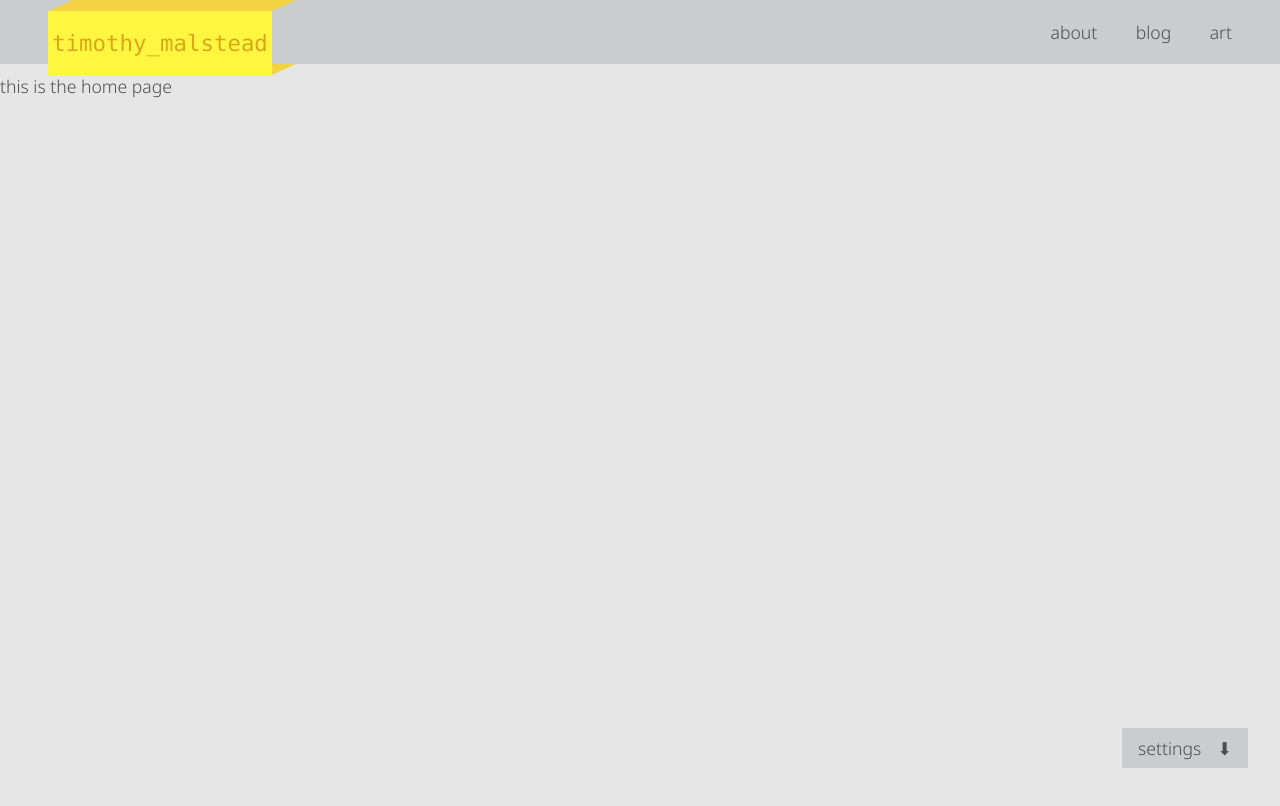
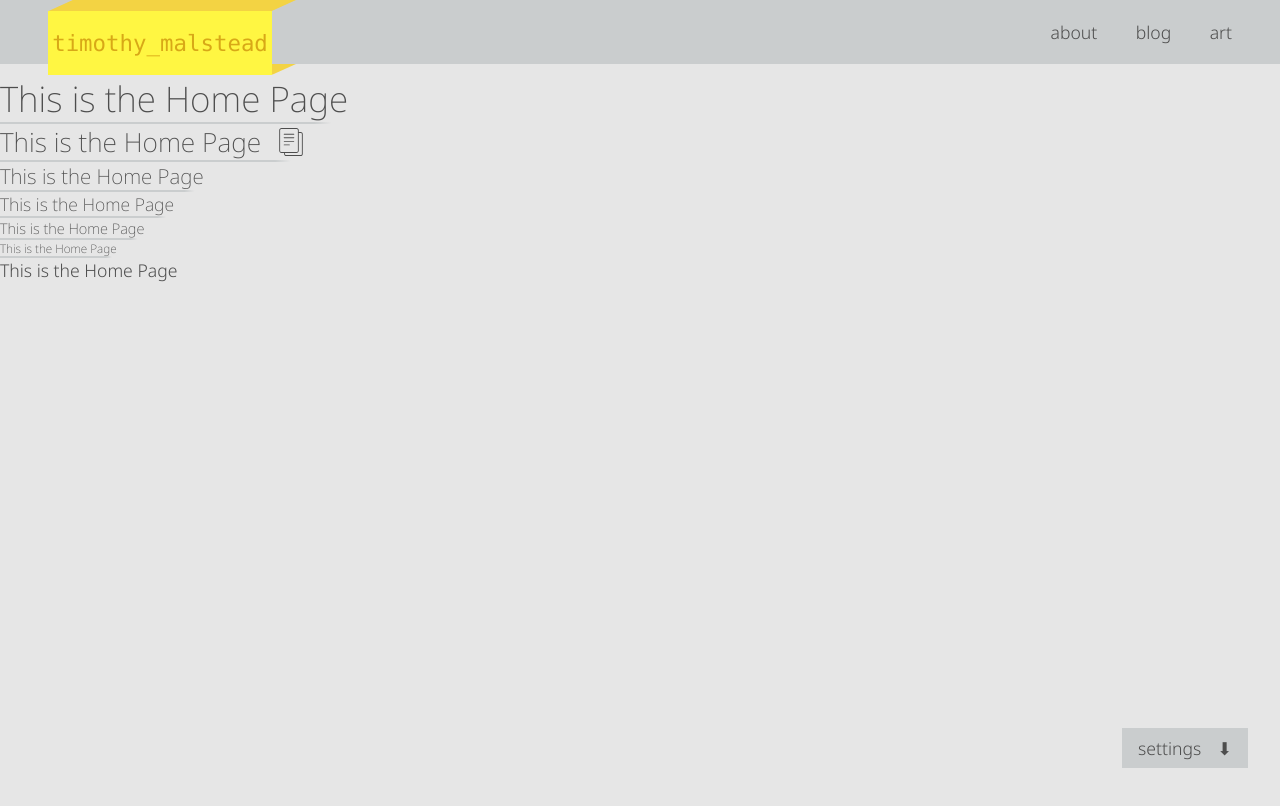
Before and after one commit to timmalstead/personal-site-next-js, a Next.js app: page / in a window 1280 px wide. Shown: the top 806 px of the page. Built offline with nearby package versions, Linux system fonts and the light colour scheme; no server answers.

Commit message:
implements markdown and heading components

```diff
--- /dev/null
+++ b/app/_components/heading/CopyButton.tsx
@@ -0,0 +1,22 @@
+"use client"
+import Copy from "./CopyIcon"
+
+interface CopyButtonProps {
+    id: string
+}
+
+const CopyButton = ({ id }: CopyButtonProps) => {
+    const copyId = () => {
+        const { href } = location
+        const url = href.includes("#") ? href.split("#")[0] : href
+        navigator.clipboard.writeText(`${url}#${id}`)
+    }
+
+    return (
+        <button onClick={copyId} title="Copy Heading Address">
+            <Copy />
+        </button>
+    )
+}
+
+export default CopyButton
--- /dev/null
+++ b/app/_components/heading/CopyIcon.tsx
@@ -0,0 +1,60 @@
+import { forwardRef, type SVGProps } from "react"
+
+const CopyIcon = forwardRef<SVGProps<SVGSVGElement>, SVGProps<SVGSVGElement>>(
+    (props, ref) => (
+        <svg
+            fill="#000000"
+            height="800px"
+            width="800px"
+            version="1.1"
+            id="Layer_1"
+            xmlns="http://www.w3.org/2000/svg"
+            xmlnsXlink="http://www.w3.org/1999/xlink"
+            viewBox="0 0 64 64"
+            enableBackground="new 0 0 64 64"
+            xmlSpace="preserve"
+            // @ts-ignore SVG Element doesn't have a ref prop
+            ref={ref}
+            {...props}
+        >
+            <g id="Text-files">
+                <path
+                    d="M53.9791489,9.1429005H50.010849c-0.0826988,0-0.1562004,0.0283995-0.2331009,0.0469999V5.0228
+       C49.7777481,2.253,47.4731483,0,44.6398468,0h-34.422596C7.3839517,0,5.0793519,2.253,5.0793519,5.0228v46.8432999
+       c0,2.7697983,2.3045998,5.0228004,5.1378999,5.0228004h6.0367002v2.2678986C16.253952,61.8274002,18.4702511,64,21.1954517,64
+       h32.783699c2.7252007,0,4.9414978-2.1725998,4.9414978-4.8432007V13.9861002
+       C58.9206467,11.3155003,56.7043495,9.1429005,53.9791489,9.1429005z M7.1110516,51.8661003V5.0228
+       c0-1.6487999,1.3938999-2.9909999,3.1062002-2.9909999h34.422596c1.7123032,0,3.1062012,1.3422,3.1062012,2.9909999v46.8432999
+       c0,1.6487999-1.393898,2.9911003-3.1062012,2.9911003h-34.422596C8.5049515,54.8572006,7.1110516,53.5149002,7.1110516,51.8661003z
+        M56.8888474,59.1567993c0,1.550602-1.3055,2.8115005-2.9096985,2.8115005h-32.783699
+       c-1.6042004,0-2.9097996-1.2608986-2.9097996-2.8115005v-2.2678986h26.3541946
+       c2.8333015,0,5.1379013-2.2530022,5.1379013-5.0228004V11.1275997c0.0769005,0.0186005,0.1504021,0.0469999,0.2331009,0.0469999
+       h3.9682999c1.6041985,0,2.9096985,1.2609005,2.9096985,2.8115005V59.1567993z"
+                />
+                <path
+                    d="M38.6031494,13.2063999H16.253952c-0.5615005,0-1.0159006,0.4542999-1.0159006,1.0158005
+       c0,0.5615997,0.4544001,1.0158997,1.0159006,1.0158997h22.3491974c0.5615005,0,1.0158997-0.4542999,1.0158997-1.0158997
+       C39.6190491,13.6606998,39.16465,13.2063999,38.6031494,13.2063999z"
+                />
+                <path
+                    d="M38.6031494,21.3334007H16.253952c-0.5615005,0-1.0159006,0.4542999-1.0159006,1.0157986
+       c0,0.5615005,0.4544001,1.0159016,1.0159006,1.0159016h22.3491974c0.5615005,0,1.0158997-0.454401,1.0158997-1.0159016
+       C39.6190491,21.7877007,39.16465,21.3334007,38.6031494,21.3334007z"
+                />
+                <path
+                    d="M38.6031494,29.4603004H16.253952c-0.5615005,0-1.0159006,0.4543991-1.0159006,1.0158997
+       s0.4544001,1.0158997,1.0159006,1.0158997h22.3491974c0.5615005,0,1.0158997-0.4543991,1.0158997-1.0158997
+       S39.16465,29.4603004,38.6031494,29.4603004z"
+                />
+                <path
+                    d="M28.4444485,37.5872993H16.253952c-0.5615005,0-1.0159006,0.4543991-1.0159006,1.0158997
+       s0.4544001,1.0158997,1.0159006,1.0158997h12.1904964c0.5615025,0,1.0158005-0.4543991,1.0158005-1.0158997
+       S29.0059509,37.5872993,28.4444485,37.5872993z"
+                />
+            </g>
+        </svg>
+    )
+)
+CopyIcon.displayName = "CopyIcon"
+
+export default CopyIcon
--- /dev/null
+++ b/app/_components/heading/heading.css
@@ -0,0 +1,75 @@
+div.heading-component {
+    width: max-content;
+    display: flex;
+    justify-content: center;
+    align-items: center;
+    border-bottom: 0.15rem solid;
+    border-image: linear-gradient(
+            90deg,
+            var(--contrast-color) 90%,
+            var(--background-color) 95%
+        )
+        1;
+
+    h1,
+    h2,
+    h3,
+    h4,
+    h5,
+    h6 {
+        display: inline;
+        font-weight: 250;
+    }
+
+    button {
+        margin-left: 1rem;
+        display: flex;
+
+        svg {
+            width: 1.75rem;
+            height: 1.75rem;
+            fill: var(--text-color);
+            transition: transform var(--transition-duration);
+        }
+
+        &:hover,
+        &:focus,
+        &:active {
+            svg {
+                fill: var(--highlight-color);
+                transform: scale(1.1);
+            }
+        }
+    }
+}
+
+@media screen and (max-width: 600px) {
+    div.heading-component {
+        h1 {
+            font-size: 9vw;
+        }
+        h2 {
+            font-size: 7vw;
+        }
+        h3 {
+            font-size: 5.5vw;
+        }
+        h4 {
+            font-size: 4.5vw;
+        }
+        h5 {
+            font-size: 3.5vw;
+        }
+        h6 {
+            font-size: 2.75vw;
+        }
+    }
+}
+
+@media not (scripting: enabled) {
+    div.heading-component {
+        button {
+            display: none;
+        }
+    }
+}
--- /dev/null
+++ b/app/_components/heading/index.tsx
@@ -0,0 +1,46 @@
+import type { ReactNode, DetailedHTMLProps, HTMLAttributes } from "react"
+import "./heading.css"
+import CopyButton from "./CopyButton"
+
+type HeadingLevel = "h1" | "h2" | "h3" | "h4" | "h5" | "h6"
+type HeadingHash = {
+    [level in HeadingLevel]: (
+        props: DetailedHTMLProps<
+            HTMLAttributes<HTMLHeadingElement>,
+            HTMLHeadingElement
+        >
+    ) => JSX.Element
+}
+interface HeadingProps {
+    level: HeadingLevel
+    children: ReactNode
+    copy?: boolean
+}
+
+const headings: HeadingHash = {
+    h1: (props) => <h1 {...props} />,
+    h2: (props) => <h2 {...props} />,
+    h3: (props) => <h3 {...props} />,
+    h4: (props) => <h4 {...props} />,
+    h5: (props) => <h5 {...props} />,
+    h6: (props) => <h6 {...props} />,
+}
+
+const Heading = ({ level, children, copy }: HeadingProps) => {
+    const HeadingText = headings[level]
+
+    const id =
+        typeof children === "string"
+            ? children.toLowerCase().replace(/\s/g, "-")
+            : ""
+
+    const shouldDisplayCopy = Boolean(copy && id)
+    return (
+        <div id={id} className="heading-component">
+            <HeadingText>{children}</HeadingText>
+            {shouldDisplayCopy && <CopyButton id={id} />}
+        </div>
+    )
+}
+
+export default Heading
--- a/app/_components/index.tsx
+++ b/app/_components/index.tsx
@@ -6,3 +6,4 @@ export { default as UserSettings } from "./user-settings"
 export { default as LayoutZoom } from "./layout-zoom"
 export { default as PinchZoom } from "./pinch-zoom"
 export { default as Markdown } from "./markdown"
+export { default as Heading } from "./heading"
--- a/app/_components/markdown/index.tsx
+++ b/app/_components/markdown/index.tsx
@@ -1,4 +1,5 @@
 import ReactMarkdown, { type Options } from "react-markdown"
+import Heading from "../heading"
 import { forwardRef } from "react"
 
 // making children required
@@ -7,12 +8,23 @@ interface MarkdownOptions extends Options {
 }
 
 // could this be a function that returns the config, with additional params passed in per instance of Markdown? Should it be?
-// const componentsConfig: MarkdownOptions["components"] = {}
+const componentsConfig: MarkdownOptions["components"] = {
+    h1: ({ children }) => <Heading level="h1">{children}</Heading>,
+    h2: ({ children }) => (
+        <Heading level="h2" copy>
+            {children}
+        </Heading>
+    ),
+    h3: ({ children }) => <Heading level="h3">{children}</Heading>,
+    h4: ({ children }) => <Heading level="h4">{children}</Heading>,
+    h5: ({ children }) => <Heading level="h5">{children}</Heading>,
+    h6: ({ children }) => <Heading level="h6">{children}</Heading>,
+}
 
 const Markdown = forwardRef<MarkdownOptions, MarkdownOptions>(
     ({ children, ...rest }, ref) => (
         // @ts-ignore ReactMarkdown does not have a ref prop
-        <ReactMarkdown ref={ref} {...rest}>
+        <ReactMarkdown components={componentsConfig} ref={ref} {...rest}>
             {children}
         </ReactMarkdown>
     )
--- a/app/globals.css
+++ b/app/globals.css
@@ -1,4 +1,5 @@
 :root {
+    --standard-text-size: 1.1rem;
     --font-mono: ui-monospace, Menlo, Monaco, "Cascadia Mono", "Segoe UI Mono",
         "Roboto Mono", "Oxygen Mono", "Ubuntu Monospace", "Source Code Pro",
         "Fira Mono", "Droid Sans Mono", "Courier New", monospace;
@@ -36,6 +37,10 @@
     box-sizing: border-box;
     padding: 0;
     margin: 0;
+
+    &:focus-visible {
+        outline: 0.25rem solid var(--highlight-color);
+    }
 }
 
 body {
@@ -43,7 +48,7 @@ body {
     min-height: 100vh;
     overflow-x: hidden;
     color: var(--text-color);
-    font-size: 1.1rem;
+    font-size: var(--standard-text-size);
     font-weight: 300;
     background-color: var(--background-color);
 }
@@ -65,6 +70,10 @@ a {
     &:active {
         text-decoration: dotted underline;
     }
+}
+button {
+    all: unset;
+    cursor: pointer;
 }
 
 @media screen and (min-width: 1800px) {
--- a/app/page.tsx
+++ b/app/page.tsx
@@ -1,6 +1,15 @@
-// import Image from "next/image"
-// remember that this can be asychronous and can fetch data
+import { Markdown } from "./_components"
 
-const Home = () => <main>this is the home page</main>
+const Home = () => (
+    <main>
+        <Markdown># This is the Home Page</Markdown>
+        <Markdown>## This is the Home Page</Markdown>
+        <Markdown>### This is the Home Page</Markdown>
+        <Markdown>#### This is the Home Page</Markdown>
+        <Markdown>##### This is the Home Page</Markdown>
+        <Markdown>###### This is the Home Page</Markdown>
+        <Markdown>This is the Home Page</Markdown>
+    </main>
+)
 
 export default Home
```
